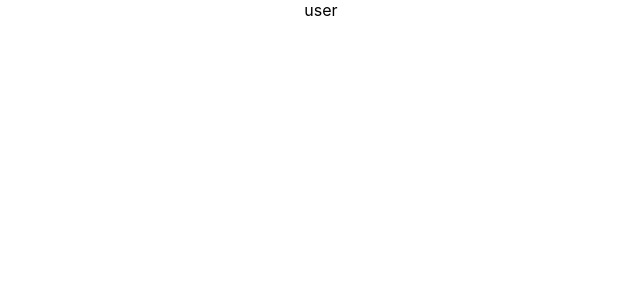
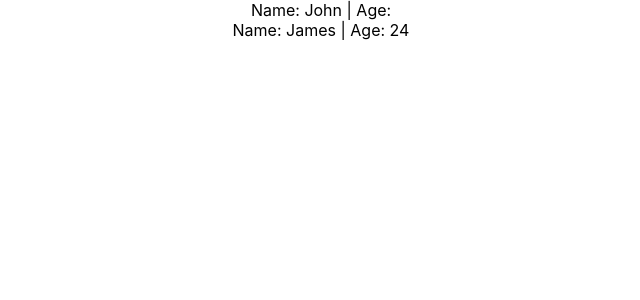
Before and after one commit to theRangeCoder/react-exploration, a React (Create React App) app in the folder components/: page / in a window 1280 px wide. Shown: the top 300 px of the page, without its empty margins (319-959 px from the left). Built offline with nearby package versions, Linux system fonts and the light colour scheme.

Commit message:
Class and functional components

```diff
--- a/components/package.json
+++ b/components/package.json
@@ -1,4 +1,4 @@
- {
+{
   "name": "components",
   "version": "0.1.0",
   "private": true,
@@ -9,7 +9,8 @@
     "react": "^17.0.2",
     "react-dom": "^17.0.2",
     "react-scripts": "4.0.3",
-    "web-vitals": "^1.0.1"
+    "web-vitals": "^1.0.1",
+    "yarn": "^1.22.11"
   },
   "scripts": {
     "start": "react-scripts start",
--- a/components/src/users/User.js
+++ b/components/src/users/User.js
@@ -1,10 +1,10 @@
 // Functional component
 import React from 'react';
 
-const User = () => {
+const User = (props) => {
     return (
         // JSX
-        <div>user</div>
+        <div>Name: {props.children} | Age: {props.age}</div>
     )
 }
 
--- a/components/src/users/Users.js
+++ b/components/src/users/Users.js
@@ -5,7 +5,8 @@ import User from './User'
 class Users extends Component {
     render() {
         return (<div>
-        <User/>
+        <User>John</User>
+        <User age="24">James</User>
         </div>)
     }
 }
```
Also changed, not shown: 1 other file (tests, documents, lock files or other folders).
